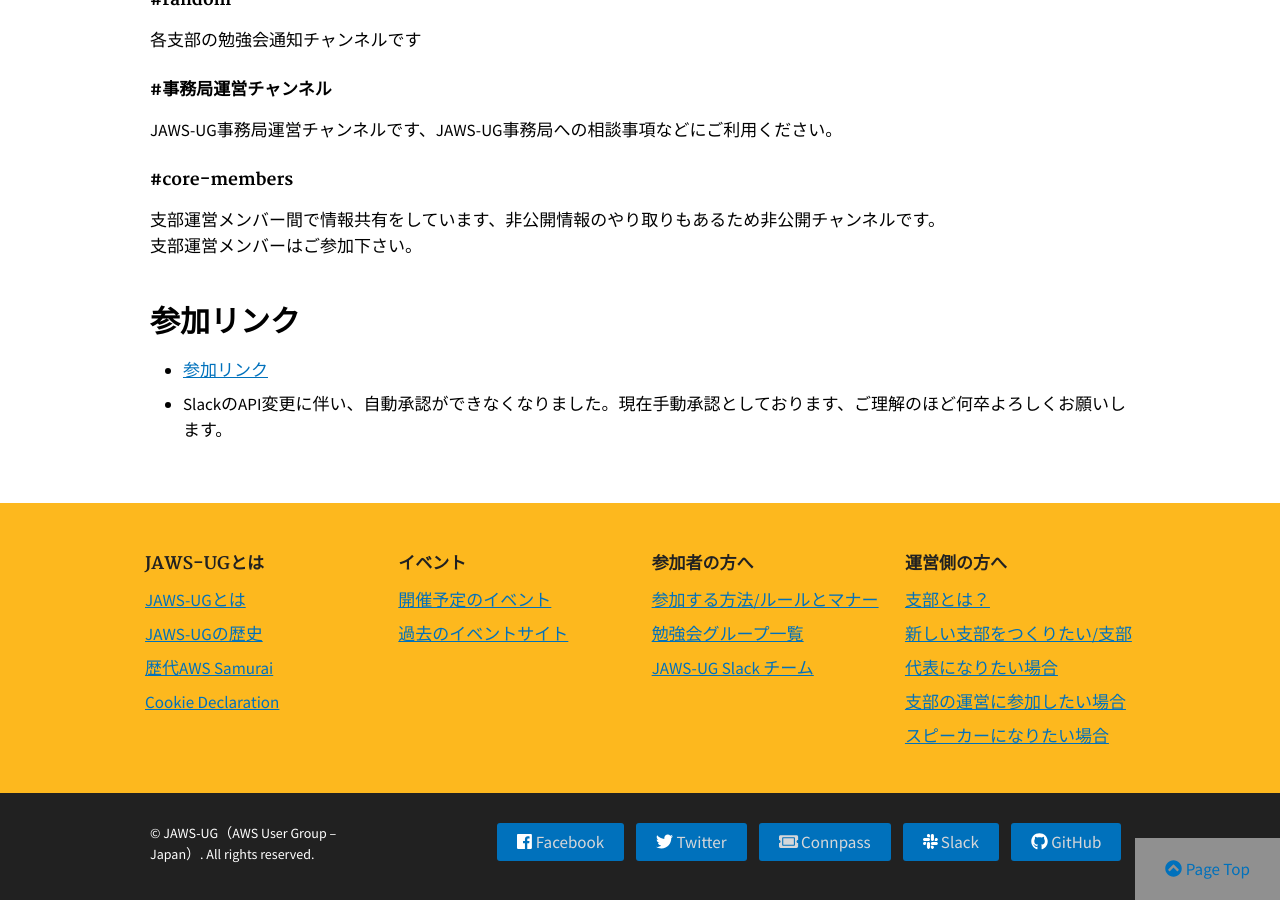
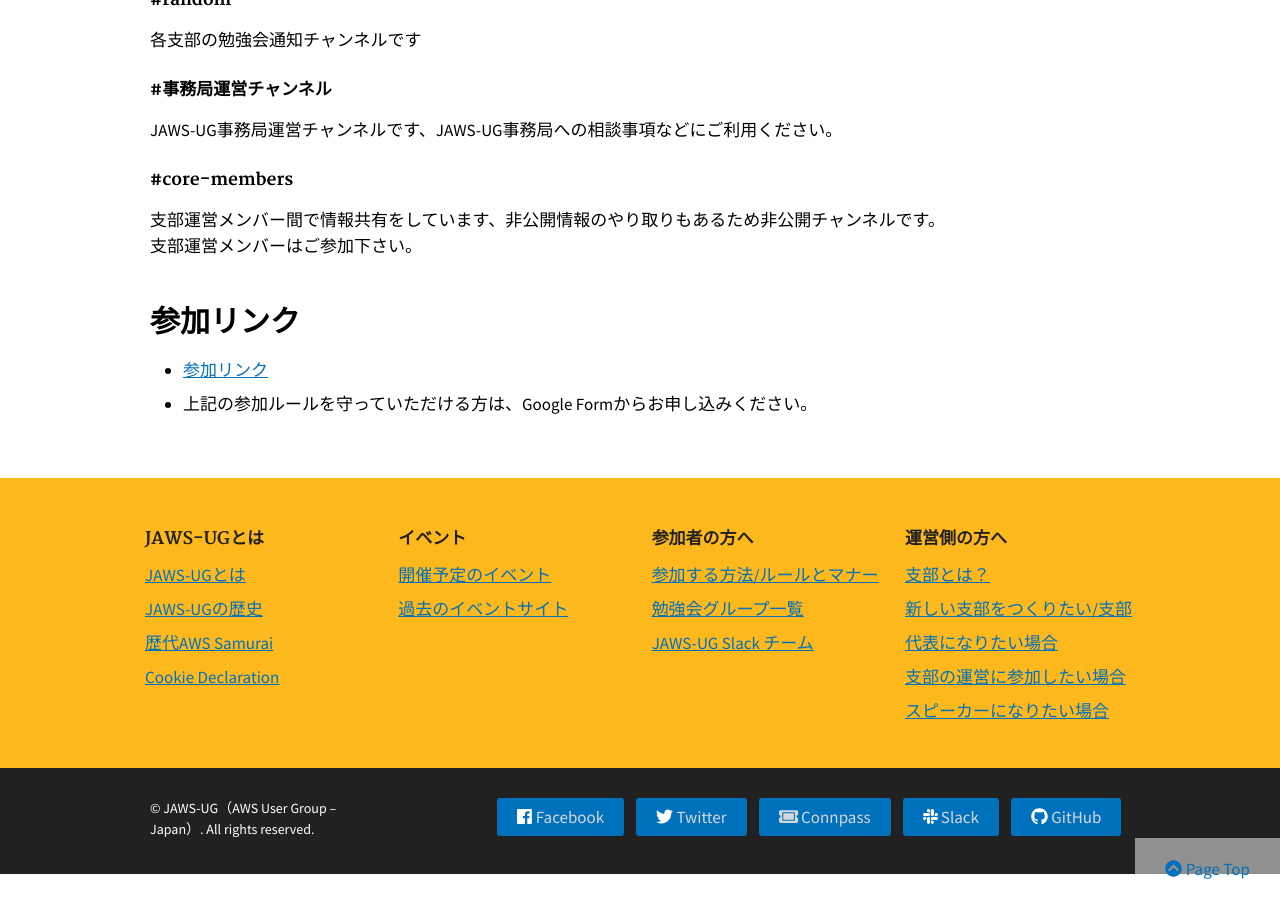
Before and after one commit to jaws-ug/jaws-ug.jp, a Jekyll site: the page built from pages/jaws-ug-slack.md, in a window 1280 px wide and 900 px high, scrolled down 719 px. Built offline with Jekyll 4.4.1, drawn with Linux system fonts in a browser that asks for light colours; nearby versions of some CDN libraries; comment, search, counter and statistics services are not loaded; after the commit the page ends 1593 px from its top, so only the background shows below that.

Commit message:
Slack参加リンクをGoogleFormに切り替える  #100

```diff
--- a/pages/jaws-ug-slack.md
+++ b/pages/jaws-ug-slack.md
@@ -31,5 +31,5 @@
 
 ## 参加リンク
 
-* [参加リンク](https://join.slack.com/t/make-jawsug/shared_invite/zt-3ojw76eu8-KZb0OQVY7AAER8qbDMo_yQ)
-* SlackのAPI変更に伴い、自動承認ができなくなりました。現在手動承認としております、ご理解のほど何卒よろしくお願いします。
+* [参加リンク](https://docs.google.com/forms/d/e/1FAIpQLScRnj_sJzJ29Ra9f5veFqlvy5gX5kn4q2duYD_x0-wE4tuSdg/viewform?usp=header)
+* 上記の参加ルールを守っていただける方は、Google Formからお申し込みください。
```
